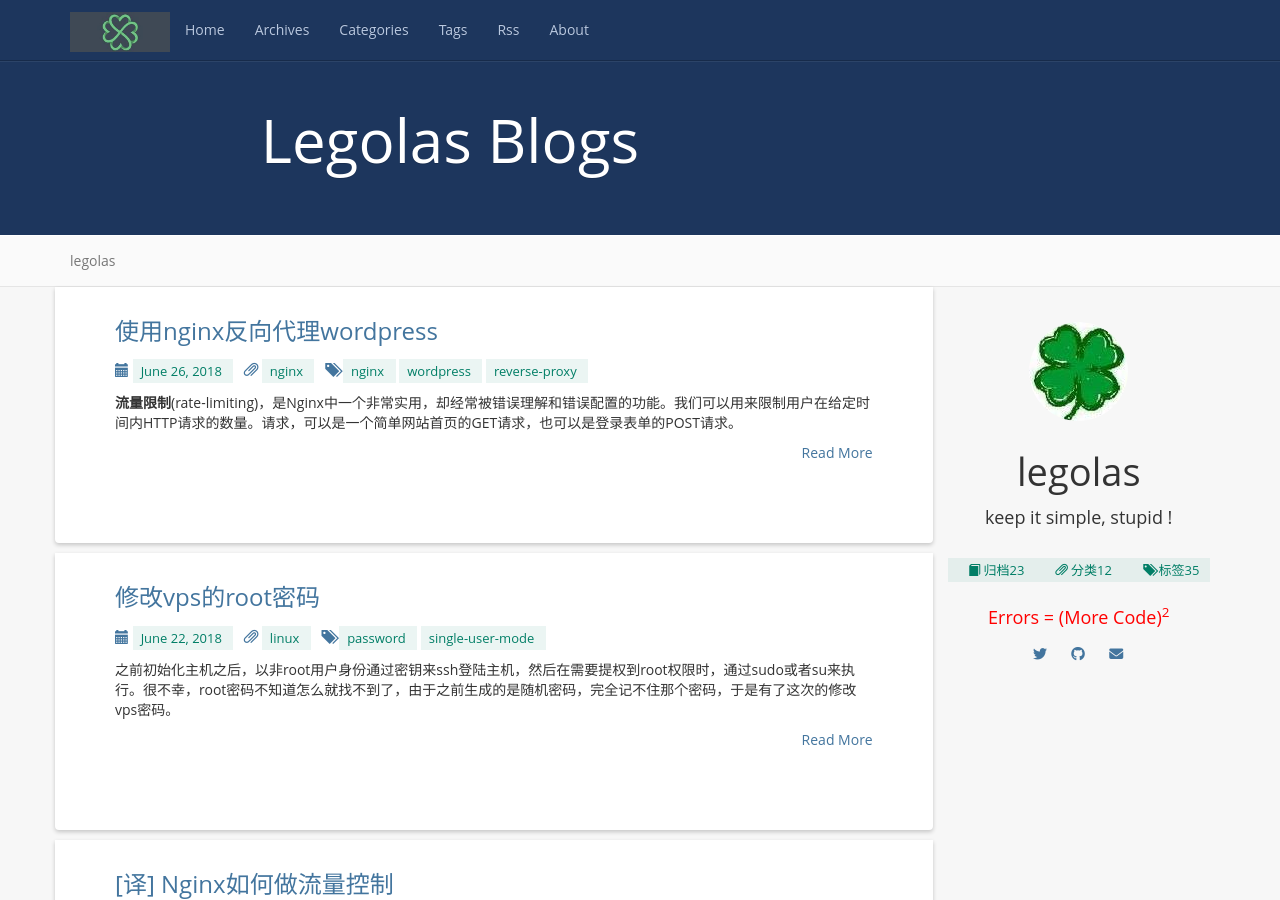
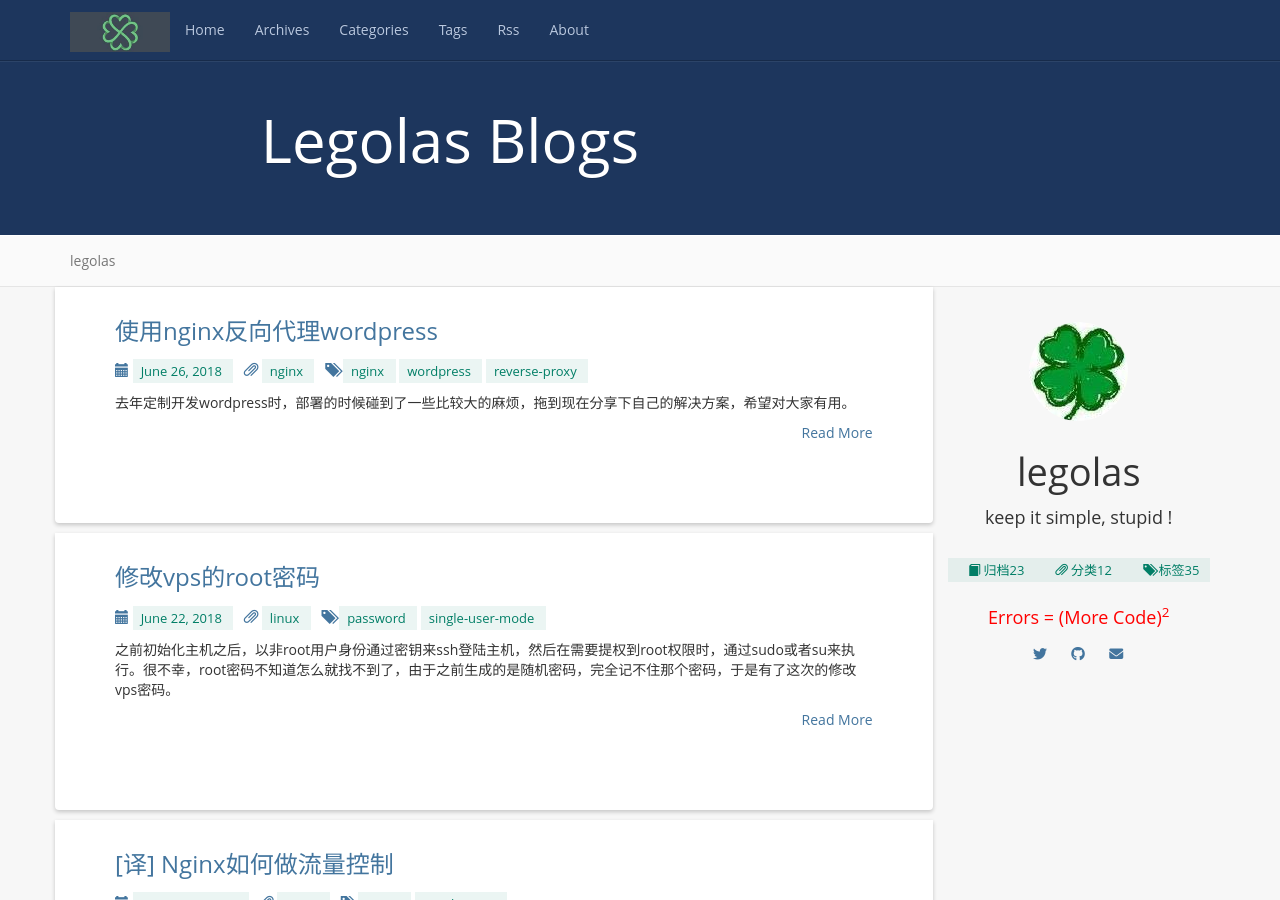
Before and after one commit to legolasNg/legolasNg.github.io, a Jekyll site: the page built from index.html, in a window 1280 px wide and 900 px high. Built offline with Jekyll 4.4.1, drawn with Linux system fonts in a browser that asks for light colours; nearby versions of some CDN libraries; library files that are not in the unit come from our copies; the list of posts is cut into pages by our own code.

Commit message:
[fix] 修改文章摘要

```diff
--- a/_posts/2018-06-26-nginx-reverse-proxy-wordpress.md
+++ b/_posts/2018-06-26-nginx-reverse-proxy-wordpress.md
@@ -4,7 +4,7 @@ title:      "使用nginx反向代理wordpress"
 date:       2018-06-26 21:30:00 +0800
 category:   "nginx"
 tags:       ["nginx", "wordpress", "reverse-proxy"]
-excerpt:    "**流量限制**(rate-limiting)，是Nginx中一个非常实用，却经常被错误理解和错误配置的功能。我们可以用来限制用户在给定时间内HTTP请求的数量。请求，可以是一个简单网站首页的GET请求，也可以是登录表单的POST请求。"
+excerpt:    "去年定制开发wordpress时，部署的时候碰到了一些比较大的麻烦，拖到现在分享下自己的解决方案，希望对大家有用。"
 ---
 
 去年定制开发wordpress时，部署的时候碰到了一些比较大的麻烦，拖到现在分享下自己的解决方案，希望对大家有用。
```
